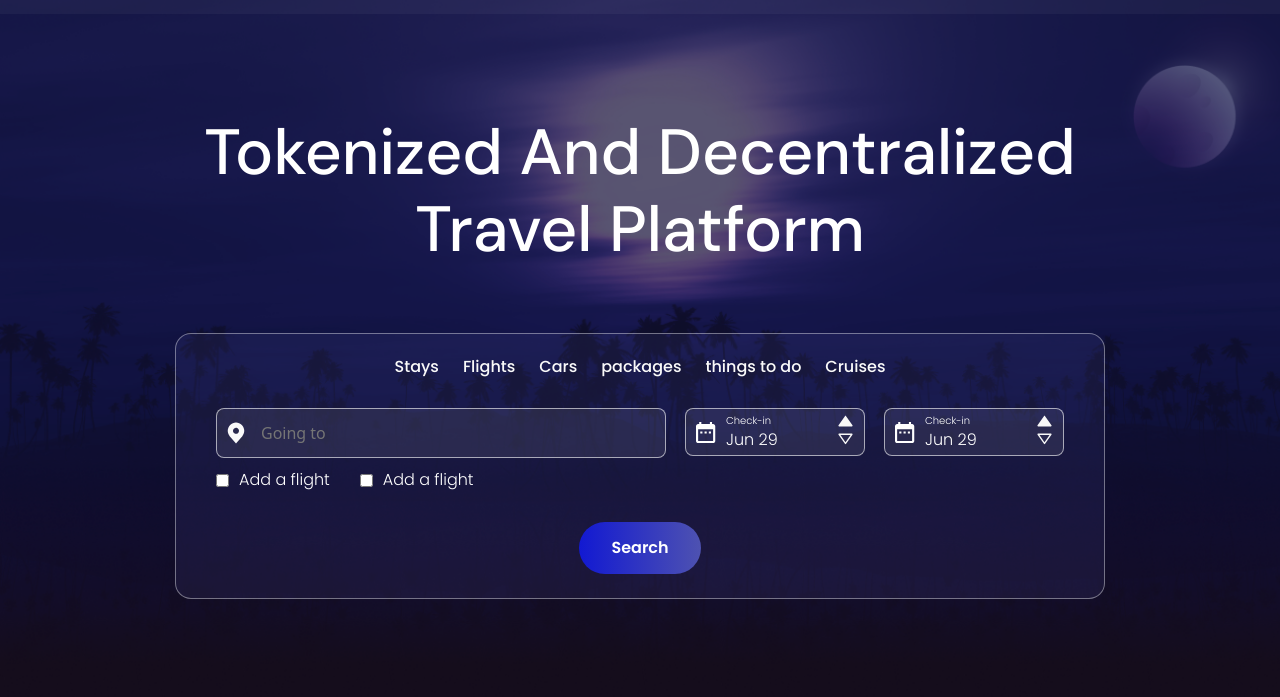
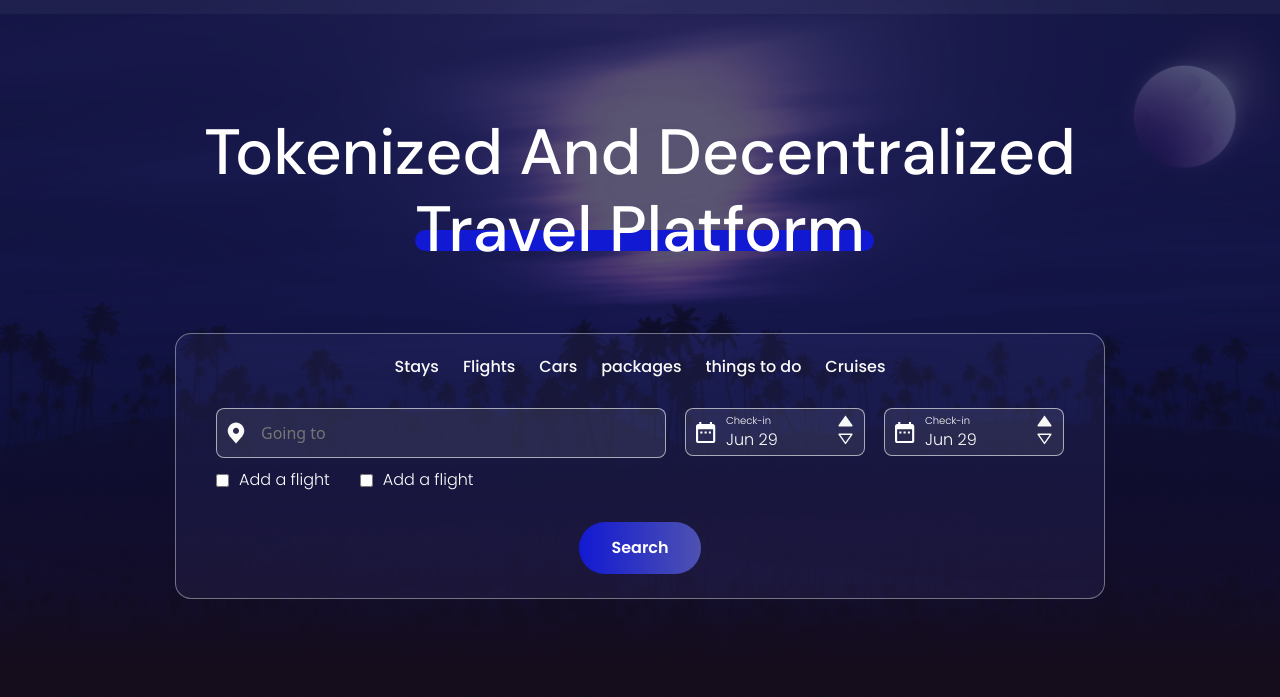
Before and after one commit to Shiv-Muwal/travel-club, a plain HTML site: page index.html in a window 1280 px wide. Shown: the part 100-797 px from the top of the page. Drawn offline with nearby package versions, Linux system fonts and the light colour scheme; a web font is replaced by a local one.

Commit message:
page static done

```diff
--- a/assets/css/style.css
+++ b/assets/css/style.css
@@ -271,7 +271,17 @@ margin-top: 30px;
     padding: 0 8% 0 0;
 } */
 
-
+.blue_line::after{
+    content: '';
+    position: absolute;
+    width: 102%;
+    height: 21px;
+    background: #1219D2;
+    border-radius: 21px;
+    left: 0;
+    bottom: 20px;
+    z-index: -1;
+}
 .bg_2{
     background-image: url(../images/bg_2.png);
     background-position: center;
@@ -388,6 +398,9 @@ margin-top: 30px;
     .w_216{
         width: 215px;
     }
+    .pl_28{
+        padding-left: 28px;
+    }
 }
 @media (min-width:992px) {
     .box_2{
--- a/index.html
+++ b/index.html
@@ -43,7 +43,7 @@
         </div>
        </nav>
        <div class="container d-flex flex-column align-items-center justify-content-center flex-grow-1">
-        <h1 class="mb-0 color_white2 ff_poppins fs_7xl text-center w_889 ff_sans pb_65 text-capitalize">tokenized and decentralized <span class="blue_line position-relative">travel platform</span></h1>
+        <h1 class="mb-0 color_white2 ff_poppins fs_7xl text-center w_889 ff_sans pb_65 text-capitalize">tokenized and decentralized <span class="blue_line z-1 position-relative">travel platform</span></h1>
         <div class="box_1 bg_box">
           <ul class="ps-0 m-0 d-flex gap-4 pb_29 justify-content-center overflow-x-scroll">
             <li><a href="#" class="fs_lg color_white ff_poppins fw_500 lh_24 position-relative d-inline box_link pb-1">Stays</a></li>
@@ -290,7 +290,7 @@
               </div>
                <div class="d-flex pb_43 w_21 6">
                 <div class="v_line bg_pink"></div>
-                <div class="d-flex flex-column pl_28">
+                <div class="d-flex flex-column px_28 pe-md-0 pl_28">
                   <p class="mb-0 color_white2 op_80 fs_lg fw_400 lh_24 ff_poppins">Team</p>
                   <p class="mb-0 color_white2 fs_4xl fw_400 lh_37">9%</p>
                 </div>
```
